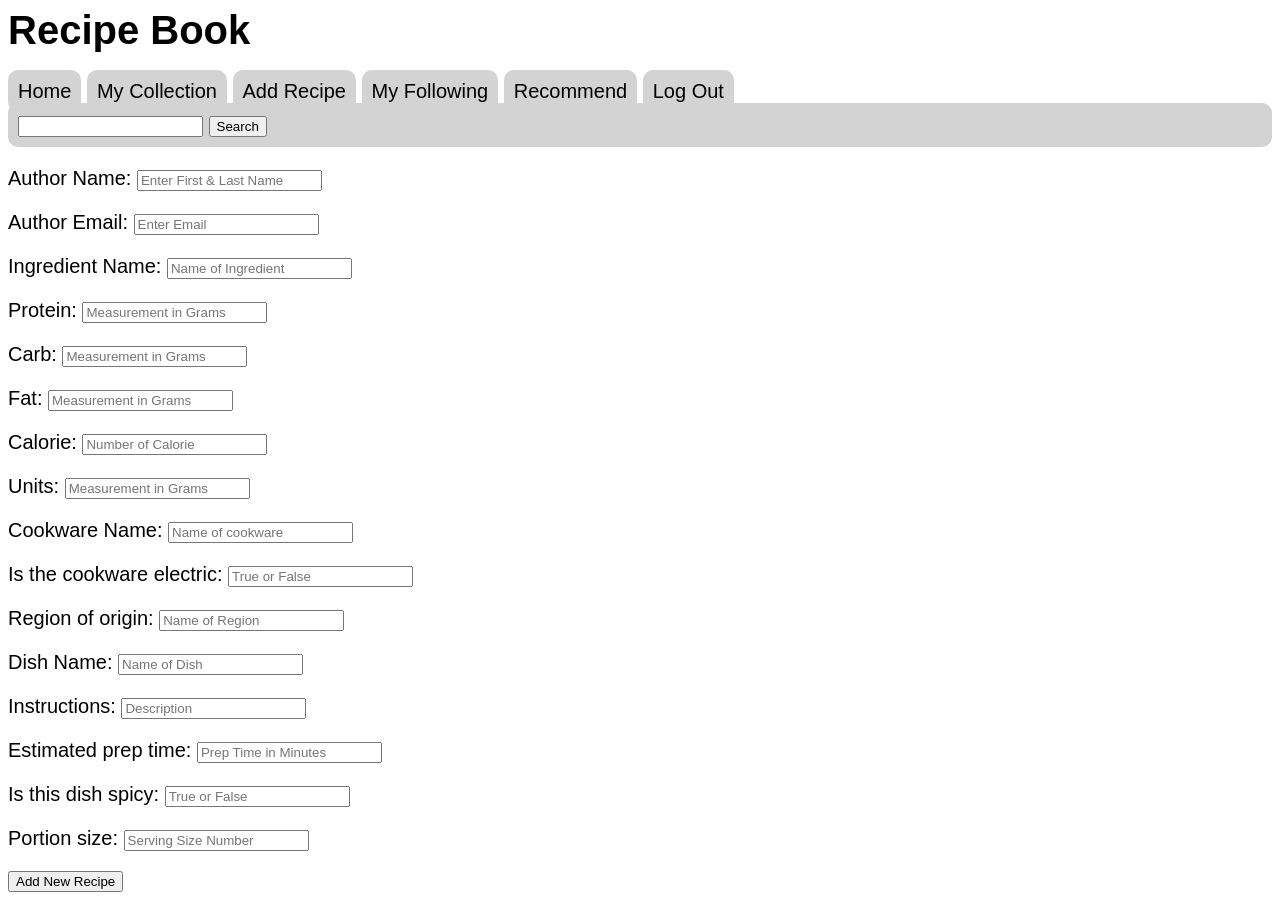
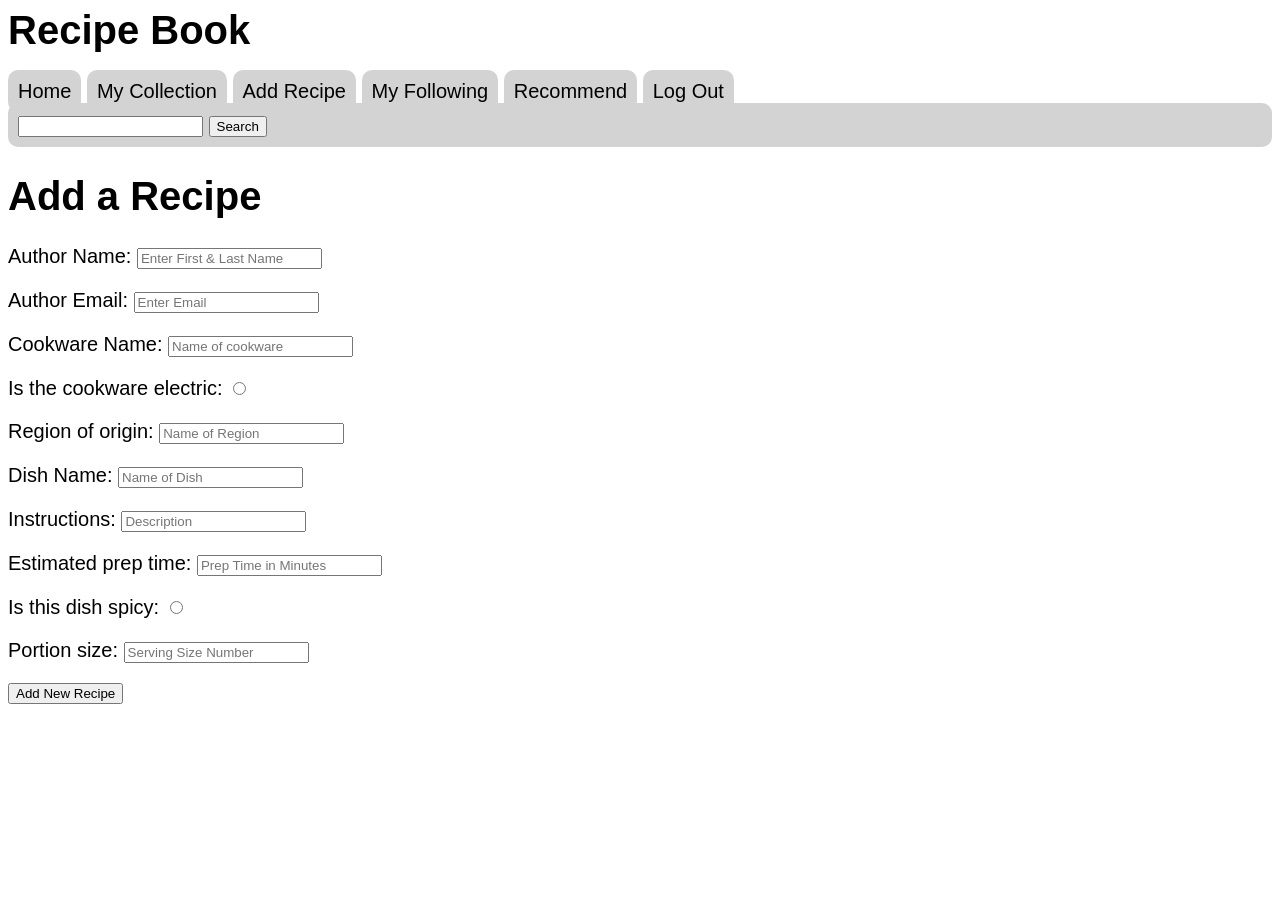
Before and after one commit to ericachensudo/RecipeDatabase, a Flask app: template templates/add_recipe.html in a window 1280 px wide. After the commit the page ends 704 px from the top, so only its background shows below. Run offline with Flask 2, Linux system fonts and the light colour scheme; the template is opened without the code that fills it, so the values that code supplies are empty; parts of the project's set-up code (start-up, migrations or seed data) failed here and were passed over.

Commit message:
Added ingredient specific endpoint

```diff
--- a/server.py
+++ b/server.py
@@ -21,6 +21,7 @@ app = Flask(__name__, template_folder=tmpl_dir)
 
 global keyword
 global user
+global ingre_quant
 keyword=""
 user = {'id': "default", "name": "default"}
 
@@ -406,128 +407,139 @@ def follow():
 
 # -----------------------------------------------------------------------------------------------
 
-@app.route('/signup_page')
+@app.route('/signup_page', methods=['POST', 'GET'])
 def signup_page():
-  return render_template('signup.html')
+  if request.method == 'POST':
+    user_id = request.form['user_id']
+    name = request.form['name']
+    password = request.form['password']
+    email = request.form['email']
+    g.conn.execute('INSERT INTO Users VALUES (%s, %s, %s, %s)', user_id, name, password, email)
+    return render_template('signup.html')
 
-@app.route('/signup', methods=['POST'])
-def signup():
-  user_id = request.form['user_id']
-  name = request.form['name']
-  password = request.form['password']
-  email = request.form['email']
-  g.conn.execute('INSERT INTO Users VALUES (%s, %s, %s, %s)', user_id, name, password, email)
-  return render_template('signup.html')
+  elif request.method == 'GET':
+    return render_template('signup.html')
 
 # -----------------------------------------------------------------------------------------------
 
-@app.route('/recs_page')
+@app.route('/recs_page', methods=['POST', 'GET'])
 def recs_page():
-  return render_template('recs.html')
+  if request.method == 'POST':
+    global user
+    recommendation = []
+    for key in request.form:
+      recommendation.append(request.form[key])
+    user['recommendation'] = recommendation
 
-@app.route('/recs', methods=['POST'])
-def recs():
-  global user
-  recommendation = []
-  for key in request.form:
-    recommendation.append(request.form[key])
-  user['recommendation'] = recommendation
+    spicy = 'is_spicy'
+    quick = 'prep_time'
+    diet = 'calorie'
+    liked = 'liked'
 
-  spicy = 'is_spicy'
-  quick = 'prep_time'
-  diet = 'calorie'
-  liked = 'liked'
+    s = 'SELECT dish_id, dish_name FROM Recipe WHERE is_spicy = True'
+    l = 'SELECT R.dish_id, R.dish_name FROM Recipe r, Likes l WHERE r.dish_id=l.dish_id GROUP BY R.dish_id HAVING COUNT(L.dish_id)>1'
+    q = 'SELECT dish_id, dish_name FROM Recipe WHERE prep_time < 30'
+    d = "SELECT R.dish_id, R.dish_name FROM Recipe R, Contains C, Ingredients I WHERE R.dish_id=C.dish_id AND C.ingredient_id=I.ingredient_id GROUP BY R.dish_id HAVING SUM(I.calorie*C.quantity)<600"
 
-  s = 'SELECT dish_id, dish_name FROM Recipe WHERE is_spicy = True'
-  l = 'SELECT R.dish_id, R.dish_name FROM Recipe r, Likes l WHERE r.dish_id=l.dish_id GROUP BY R.dish_id HAVING COUNT(L.dish_id)>1'
-  q = 'SELECT dish_id, dish_name FROM Recipe WHERE prep_time < 30'
-  d = "SELECT R.dish_id, R.dish_name FROM Recipe R, Contains C, Ingredients I WHERE R.dish_id=C.dish_id AND C.ingredient_id=I.ingredient_id GROUP BY R.dish_id HAVING SUM(I.calorie*C.quantity)<600"
+    plus = ' INTERSECT '
+    res = ''
+    counter = 0
 
-  plus = ' INTERSECT '
-  res = ''
-  counter = 0
+    for n in user['recommendation']:
+      if counter>0:
+        res += plus
+      if n == spicy:
+        res += s
+      elif n == quick:
+        res += q
+      elif n == diet:
+        res += d
+      elif n == liked:
+        res += l
+      counter +=1
 
-  for n in user['recommendation']:
-    if counter>0:
-      res += plus
-    if n == spicy:
-      res += s
-    elif n == quick:
-      res += q
-    elif n == diet:
-      res += d
-    elif n == liked:
-      res += l
-    counter +=1
-
-  cursor = g.conn.execute(res)
-  dishes = []
-  for result in cursor:
-    temp = dict()
-    temp['dish_id'] = result['dish_id']
-    temp['dish_name'] = result['dish_name']
-    dishes.append(temp)
-  cursor.close()
-  if not dishes:
-    temp = dict()
-    temp['dish_id'] = "d0"
-    dishes.append(temp)
-  dish = dict(dish = dishes)
-  return render_template("recs.html", **dish)
+    cursor = g.conn.execute(res)
+    dishes = []
+    for result in cursor:
+      temp = dict()
+      temp['dish_id'] = result['dish_id']
+      temp['dish_name'] = result['dish_name']
+      dishes.append(temp)
+    cursor.close()
+    if not dishes:
+      temp = dict()
+      temp['dish_id'] = "d0"
+      dishes.append(temp)
+    dish = dict(dish = dishes)
+    return render_template("recs.html", **dish)
+  elif request.method == 'GET':
+    return render_template('recs.html')
 
 # -----------------------------------------------------------------------------------------------
 
-@app.route('/add_page')
-def add_page():
-  return render_template("add_recipe.html")
+@app.route('/add_ingredient', methods=['POST', 'GET'])
+def add_ingredient():
+  if request.method == 'POST':
+    # ingre_quant
 
-@app.route('/add_recipe', methods=['POST'])
+    ingredient_id = g.conn.execute('SELECT MAX(ASCII(ingredient_id)) FROM Ingredients')
+    ingredient_name = request.form['ingredient_name']
+    protein = request.form['protein']
+    carb = request.form['carb']
+    fat = request.form['fat']
+    calorie = request.form['calorie']
+    units = request.form['units']
+
+    g.conn.execute('INSERT INTO Ingredients(ingredient_id, ingredient_name, protein, carb, fat, calorie, units) VALUES (%s, %s, %d, %d, %d, %d, %s)', (ingredient_id, ingredient_name, protein, carb, fat, calorie, units))
+
+    return render_template('add_ingredient.html')
+  elif  request.method == 'GET':
+    return render_template("add_ingredient.html")
+
+# -----------------------------------------------------------------------------------------------
+
+@app.route('/add_recipe', methods=['POST', 'GET'])
 def add_recipe():
-  print(request.form)
-  instructions = request.form['instructions']
-  print(instructions)
+  if request.method == 'POST':
 
-  dish_id = g.conn.execute('SELECT MAX(ASCII(dish_id)) FROM Recipe')
-  dish_name = request.form['dish_name']
+    print(request.form)
 
-  prep_time = request.form['prep_time']
-  is_spicy = request.form['is_spicy']
-  g.conn.execute('INSERT INTO Recipe VALUES (%s, %s, %s, %d, %r)', (dish_id, dish_name, instructions, prep_time, is_spicy))
+    ingredient_id = g.conn.execute('SELECT MAX(ASCII(ingredient_id)) FROM Ingredients')
 
-  ingredient_id = g.conn.execute('SELECT MAX(ASCII(ingredient_id)) FROM Ingredients')
-  ingredient_name = request.form['ingredient_name']
-  protein = request.form['protein']
-  carb = request.form['carb']
-  fat = request.form['fat']
-  calorie = request.form['calorie']
-  units = request.form['units']
-  g.conn.execute('INSERT INTO Ingredients(ingredient_id, ingredient_name, protein, carb, fat, calorie, units) VALUES (%s, %s, %d, %d, %d, %d, %s)', (ingredient_id, ingredient_name, protein, carb, fat, calorie, units))
+    dish_id = g.conn.execute('SELECT MAX(ASCII(dish_id)) FROM Recipe')
+    dish_name = request.form['dish_name']
 
-  portion = request.form['portion']
-  g.conn.execute('INSERT INTO Contains(dish_id, ingredient_id, portion) VALUES (%s, %s, %d)', (dish_id, ingredient_id, portion))
+    prep_time = request.form['prep_time']
+    is_spicy = request.form['is_spicy']
+    g.conn.execute('INSERT INTO Recipe VALUES (%s, %s, %s, %d, %r)', (dish_id, dish_name, instructions, prep_time, is_spicy))
 
-  region_name = request.form['region_name']
-  g.conn.execute('INSERT INTO Cuisine(cuisine_id, region_name) VALUES (%s, %s)', (cuisine_id, region_name))
+    portion = request.form['portion']
+    g.conn.execute('INSERT INTO Contains(dish_id, ingredient_id, portion) VALUES (%s, %s, %d)', (dish_id, ingredient_id, portion))
 
-  cuisine_id = g.conn.execute('SELECT MAX(ASCII(cuisine_id)) FROM Type_Of')
-  g.conn.execute('INSERT INTO Type_Of(dish_id, cuisine_id) VALUES (%s, %s)', (dish_id, cuisine_id))
+    region_name = request.form['region_name']
+    g.conn.execute('INSERT INTO Cuisine(cuisine_id, region_name) VALUES (%s, %s)', (cuisine_id, region_name))
 
-  cookware_name = request.form['cookware_name']
-  is_electric = request.form['is_electric']
-  g.conn.execute('INSERT INTO Cookware(cookware_id, cookware_name, is_electric) VALUES (%s, %s, %r)', (cookware_id, cookware_name, is_electric))
+    cuisine_id = g.conn.execute('SELECT MAX(ASCII(cuisine_id)) FROM Type_Of')
+    g.conn.execute('INSERT INTO Type_Of(dish_id, cuisine_id) VALUES (%s, %s)', (dish_id, cuisine_id))
 
-  cookware_id = g.conn.execute('SELECT MAX(ASCII(cookware_id)) FROM Utilizes')
-  g.conn.execute('INSERT INTO Utilizes(dish_id, cookware_id) VALUES (%s, %s)', (dish_id, cookware_id))
+    cookware_name = request.form['cookware_name']
+    is_electric = request.form['is_electric']
+    g.conn.execute('INSERT INTO Cookware(cookware_id, cookware_name, is_electric) VALUES (%s, %s, %r)', (cookware_id, cookware_name, is_electric))
 
-  auth_name = request.form['auth_name']
-  auth_email = request.form['auth_email']
-  auth_password = request.form['auth_password']
-  g.conn.execute('INSERT INTO Author(auth_id, auth_name, auth_email, auth_password) VALUES (%s, %s, %s)', (auth_id, auth_name, auth_email))
+    cookware_id = g.conn.execute('SELECT MAX(ASCII(cookware_id)) FROM Utilizes')
+    g.conn.execute('INSERT INTO Utilizes(dish_id, cookware_id) VALUES (%s, %s)', (dish_id, cookware_id))
 
-  auth_id = g.conn.execute('SELECT MAX(ASCII(auth_id)) FROM Writes')
-  g.conn.execute('INSERT INTO Writes(auth_id, dish_id) VALUES (%s, %s)', (auth_id, dish_id))
+    auth_name = request.form['auth_name']
+    auth_email = request.form['auth_email']
+    auth_password = request.form['auth_password']
+    g.conn.execute('INSERT INTO Author(auth_id, auth_name, auth_email, auth_password) VALUES (%s, %s, %s)', (auth_id, auth_name, auth_email))
 
-  return render_template('/add_recipe.html')
+    auth_id = g.conn.execute('SELECT MAX(ASCII(auth_id)) FROM Writes')
+    g.conn.execute('INSERT INTO Writes(auth_id, dish_id) VALUES (%s, %s)', (auth_id, dish_id))
+
+    return render_template('add_recipe.html')
+  elif  request.method == 'GET':
+    return render_template("add_recipe.html")
 
 # -----------------------------------------------------------------------------------------------
 
--- a/templates/add_recipe.html
+++ b/templates/add_recipe.html
@@ -3,23 +3,17 @@
 {% block content %}
 
     <body>
-        <form method="POST" action="/add_page">
+        <h1> Add a Recipe</h1>
+
+        <form method="POST" action="/add_recipe">
 
 <!-- keep track of last author ID in system and increment -->
         <p> Author Name: <input type="text" placeholder="Enter First & Last Name" name="auth_name"> </p>
         <p> Author Email: <input type="text" placeholder="Enter Email" name="auth_email"> </p>
 
-<!-- keep track of last ingredient ID in system and increment -->
-        <p> Ingredient Name: <input placeholder="Name of Ingredient" type="text" name="ingredient_name"> </p>
-        <p> Protein: <input type="text" placeholder="Measurement in Grams" name="protein"> </p>
-        <p> Carb: <input type="text" placeholder="Measurement in Grams" name="carb"> </p>
-        <p> Fat: <input type="text" placeholder="Measurement in Grams" name="fat"> </p>
-        <p> Calorie: <input type="text" placeholder="Number of Calorie" name="calorie"></p>
-        <p> Units: <input type="text" placeholder="Measurement in Grams" name="units"> </p>
-
 <!-- keep track of last cookware ID in system and increment -->
         <p> Cookware Name: <input type="text" placeholder="Name of cookware" name="cookware_name"> </p>
-        <p> Is the cookware electric: <input type="text" placeholder="True or False" name="is_electric"> </p>
+        <p> Is the cookware electric: <input type="radio" name="is_electric"> </p>
 
 <!-- keep track of last cuisine ID in system and increment -->
         <p> Region of origin: <input type="text" placeholder="Name of Region" name="region_name"> </p>
@@ -28,7 +22,7 @@
         <p> Dish Name: <input type="text" placeholder="Name of Dish" name="dish_name"> </p>
         <p> Instructions: <input type="text" placeholder="Description" name="instructions"> </p>
         <p> Estimated prep time: <input type="text" placeholder="Prep Time in Minutes" name="prep_time"> </p>
-        <p> Is this dish spicy: <input type="text" placeholder="True or False" name="is_spicy"> </p>
+        <p> Is this dish spicy: <input type="radio" name="is_spicy"> </p>
         <p> Portion size: <input type="text" placeholder="Serving Size Number" name="portion"> </p>
 
         <input class="btn btn-default" type="submit" value="Add New Recipe">
--- a/templates/layout.html
+++ b/templates/layout.html
@@ -35,7 +35,7 @@
   <div >
     <a class="nav_bar" href="/">Home</a>
     <a class="nav_bar" href="/tocollection">My Collection</a>
-    <a class="nav_bar" href="/add_page">Add Recipe</a>
+    <a class="nav_bar" href="/add_ingredient">Add Recipe</a>
     <a class="nav_bar" href="/tofollowing">My Following</a>
     <a class="nav_bar" href="/recs_page">Recommend</a>
     <a class="nav_bar" href="/login_page">Log Out</a>
```
Also changed, not shown: forms.py (deleted, +0 -9 lines), templates/add_ingredient.html (added, +30 -0 lines).
